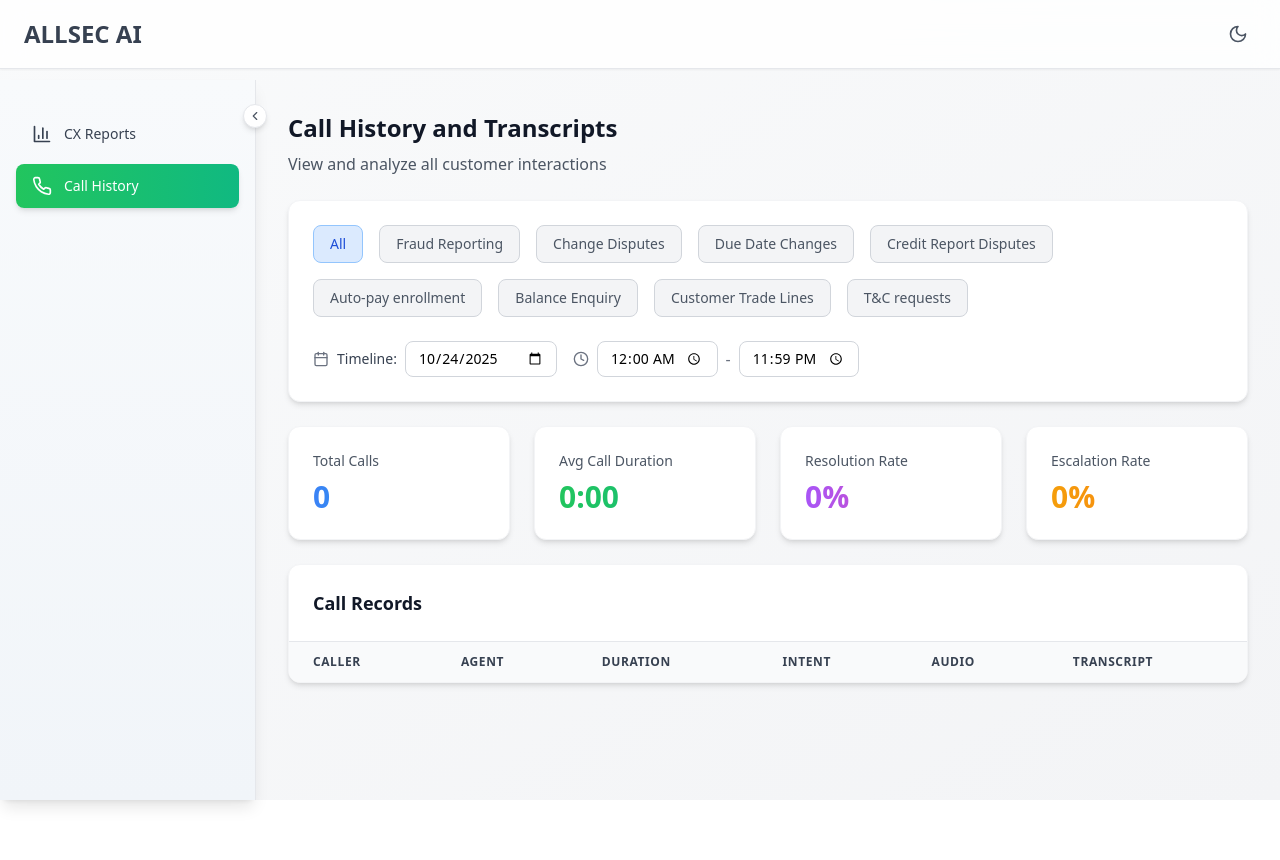
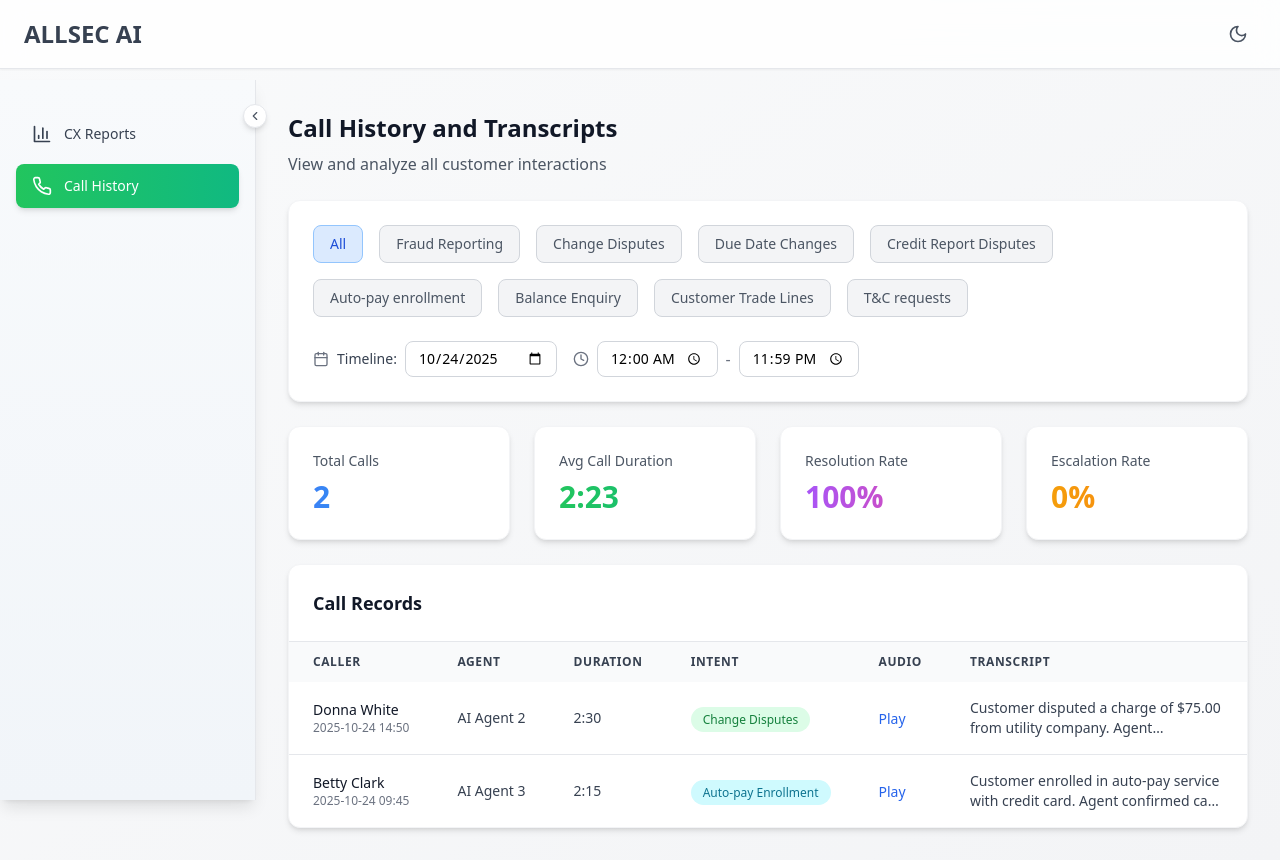
Before and after one commit to ranjithRW/new-allsec-dashboard, a React (Vite) app: page / in a window 1280 px wide. Both pictures are taken after a click on the button "Call History". Before the commit the page ends 800 px from the top, so only its background shows below. Built offline with nearby package versions, Linux system fonts and the light colour scheme.

Commit message:
fix:timeline store

```diff
--- a/src/data/mockData.ts
+++ b/src/data/mockData.ts
@@ -316,7 +316,7 @@ export const callHistoryRecords = [
     intent: 'Change Disputes',
     audio: 'available',
     transcript: 'Customer disputed a charge of $75.00 from utility company. Agent documented dispute and initiated investigation.',
-    date: '2025-10-22 14:50'
+    date: '2025-10-24 14:50'
   },
   {
     id: '27',
@@ -326,7 +326,7 @@ export const callHistoryRecords = [
     intent: 'Due Date Changes',
     audio: 'available',
     transcript: 'Customer requested to change payment due date to the 30th of each month. Agent processed the request successfully.',
-    date: '2025-10-22 11:30'
+    date: '2025-10-2411:30'
   },
 
   // 2025-10-21 Records (2 days ago - 10 records)
@@ -338,7 +338,7 @@ export const callHistoryRecords = [
     intent: 'Auto-pay Enrollment',
     audio: 'available',
     transcript: 'Customer enrolled in auto-pay service with credit card. Agent confirmed card details and set up recurring payments.',
-    date: '2025-10-21 09:45'
+    date: '2025-10-24 09:45'
   },
   {
     id: '29',
--- a/src/pages/CallHistory.tsx
+++ b/src/pages/CallHistory.tsx
@@ -1,4 +1,4 @@
-import { useState, useMemo } from 'react';
+import { useState, useMemo, useEffect } from 'react';
 import { motion } from 'framer-motion';
 import { Calendar, Clock } from 'lucide-react';
 import { callHistoryRecords, reportTypes } from '../data/mockData';
@@ -74,8 +74,19 @@ const getTodayDate = () => {
   return `${year}-${month}-${day}`;
 };
 
+// Helper function to get stored date or default to today
+const getInitialDate = () => {
+  // Check if we have a stored date in localStorage
+  const storedDate = localStorage.getItem('callHistorySelectedDate');
+  if (storedDate) {
+    return storedDate;
+  }
+  // If no stored date, return today's date
+  return getTodayDate();
+};
+
 export default function CallHistory() {
-  const [selectedDate, setSelectedDate] = useState(getTodayDate());
+  const [selectedDate, setSelectedDate] = useState(getInitialDate());
   const [startTime, setStartTime] = useState('00:00');
   const [endTime, setEndTime] = useState('23:59');
   const [selectedIntent, setSelectedIntent] = useState<string | null>(null);
@@ -131,6 +142,28 @@ export default function CallHistory() {
   const dynamicKPIs = useMemo(() => {
     return calculateDynamicKPIs(filteredRecords);
   }, [filteredRecords]);
+
+  // Handle page refresh/reload - reset to current date if it's a fresh page load
+  useEffect(() => {
+    // Check if this is a fresh page load (no stored session data)
+    const isFreshPageLoad = !sessionStorage.getItem('callHistoryVisited');
+
+    if (isFreshPageLoad) {
+      // Mark that we've visited this page in this session
+      sessionStorage.setItem('callHistoryVisited', 'true');
+
+      // Reset to current date for fresh page loads
+      const todayDate = getTodayDate();
+      setSelectedDate(todayDate);
+      localStorage.setItem('callHistorySelectedDate', todayDate);
+    }
+  }, []);
+
+  // Handle date change and store in localStorage
+  const handleDateChange = (newDate: string) => {
+    setSelectedDate(newDate);
+    localStorage.setItem('callHistorySelectedDate', newDate);
+  };
 
   // Handle intent button click
   const handleIntentClick = (intent: string) => {
@@ -207,7 +240,7 @@ export default function CallHistory() {
             <input
               type="date"
               value={selectedDate}
-              onChange={(e) => setSelectedDate(e.target.value)}
+              onChange={(e) => handleDateChange(e.target.value)}
               className="px-2 sm:px-3 py-1.5 border border-gray-300 dark:border-gray-600 dark:bg-gray-700 dark:text-white rounded-lg text-xs sm:text-sm focus:ring-2 focus:ring-blue-500 focus:border-transparent"
             />
           </div>
```
